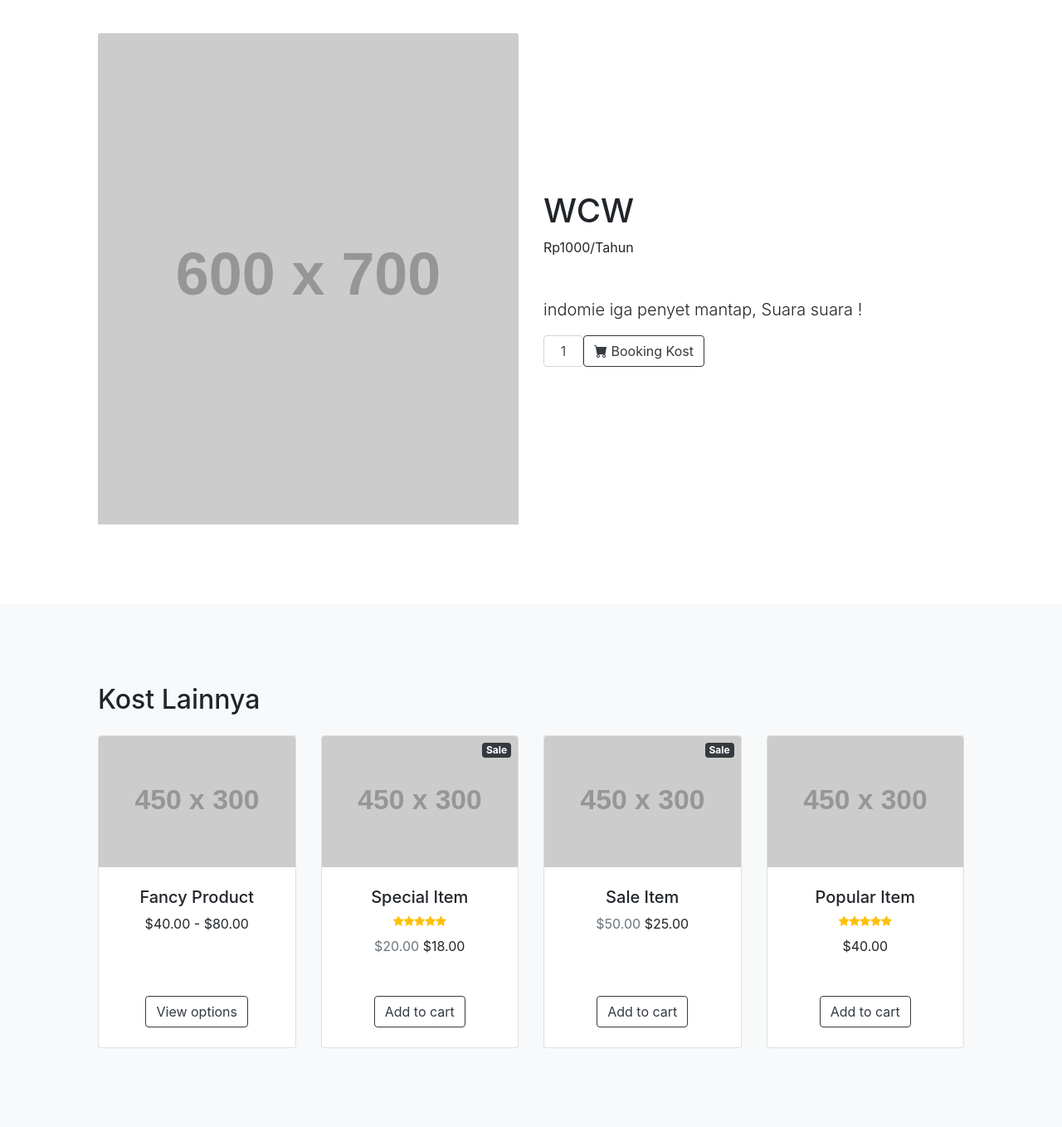
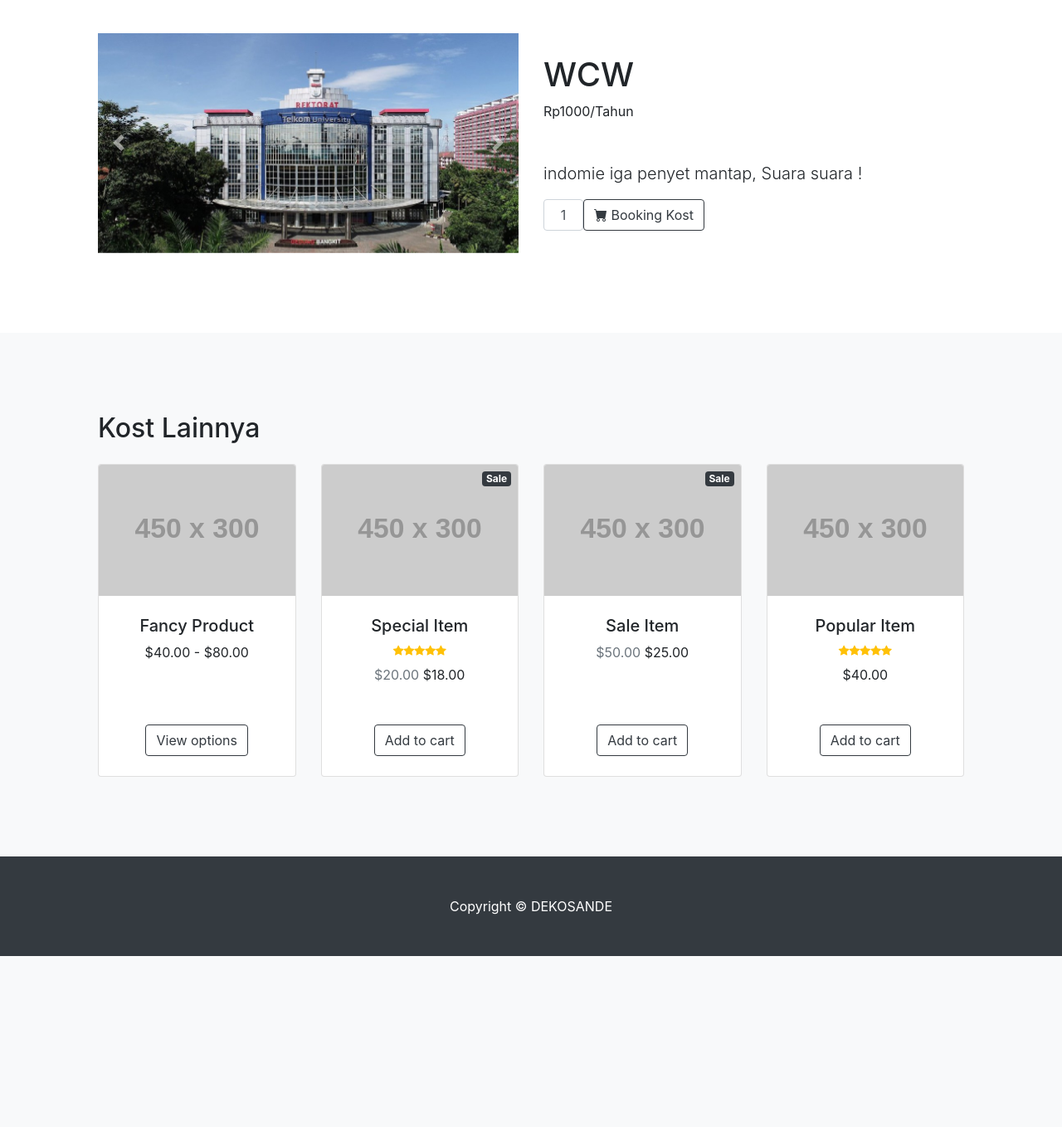
Before and after one commit to kel4if4202/dekosande, a CodeIgniter app: page /dekosande/index.php/kostcontroller/data_kost_id/1 in a window 1280 px wide. Shown: the part 56-1414 px from the top of the page at 83% size. After the commit the page ends 1208 px from the top, so only its background shows below. Run offline with CodeIgniter, Linux system fonts and the light colour scheme; data comes from the database, SQL or seed files in the repository; grey boxes labelled with a size stand in for pictures from a placeholder-image service; data that the repository does not hold is empty; some libraries are stand-ins or nearby versions.

Commit message:
Update KostView

```diff
--- a/application/views/KosView.php
+++ b/application/views/KosView.php
@@ -15,7 +15,27 @@
 
         <div class="container px-4 px-lg-5 my-5">
             <div class="row gx-4 gx-lg-5 align-items-center">
-                <div class="col-md-6"><img class="card-img-top mb-5 mb-md-0" src="https://dummyimage.com/600x700/dee2e6/6c757d.jpg" alt="..." /></div>
+                <div id="carouselExampleControls" class="carousel slide col-md-6" data-ride="carousel">
+                    <div class="carousel-inner">
+                        <div class="carousel-item active">
+                        <img class="d-block w-100" src="<?= base_url('asset/0.jpg') ?>" alt="First slide">
+                        </div>
+                        <div class="carousel-item">
+                        <img class="d-block w-100" src="<?= base_url('asset/1.jpg') ?>" alt="Second slide">
+                        </div>
+                        <div class="carousel-item">
+                        <img class="d-block w-100" src="<?= base_url('asset/2.jpg') ?>" alt="Third slide">
+                        </div>
+                    </div>
+                    <a class="carousel-control-prev" href="#carouselExampleControls" role="button" data-slide="prev">
+                        <span class="carousel-control-prev-icon" aria-hidden="true"></span>
+                        <span class="sr-only">Previous</span>
+                    </a>
+                    <a class="carousel-control-next" href="#carouselExampleControls" role="button" data-slide="next">
+                        <span class="carousel-control-next-icon" aria-hidden="true"></span>
+                        <span class="sr-only">Next</span>
+                    </a>
+                </div>
                 <div class="col-md-6">
                     <h1 class="display-5 fw-bolder"><?= $user->namaKos ?></h1>
                     <div class="fs-5 mb-5">
```
